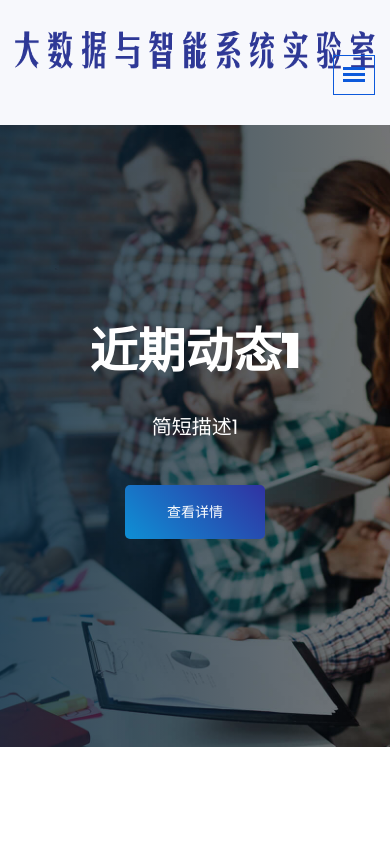
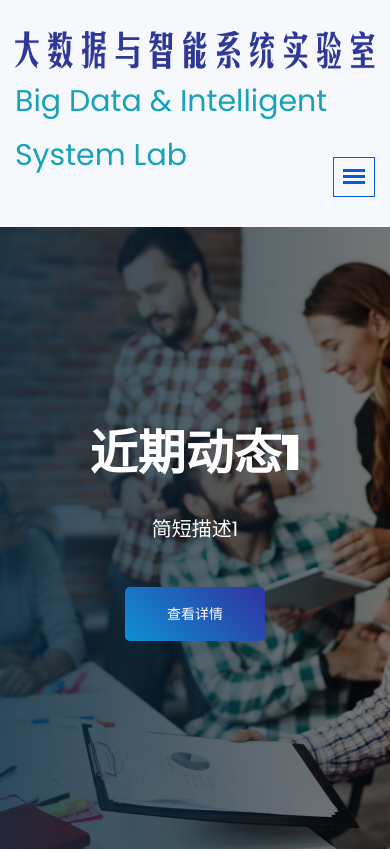
Before and after one commit to bdislab/bdislab.github.io, a plain HTML site: page index.html in a window 390 px wide. Shown: the top 851 px of the page. Drawn offline with Linux system fonts and the light colour scheme; files whose address does not match are found by name.

Commit message:
adjust mobile-menu 4

```diff
--- a/index.html
+++ b/index.html
@@ -92,7 +92,7 @@
                                 </nav>
                             </div>
                         </div>
-                        <div class="col-md-12">&nbsp;</div>
+                        <div class="col-md-12"><p class="font-30 text-info">Big Data & Intelligent System Lab</p></div>
                         <div class="col-md-12">
                             <div class="mobile-menu-right"></div>
                         </div>
```
Also changed, not shown: lab_info.html (+1 -1 lines).
